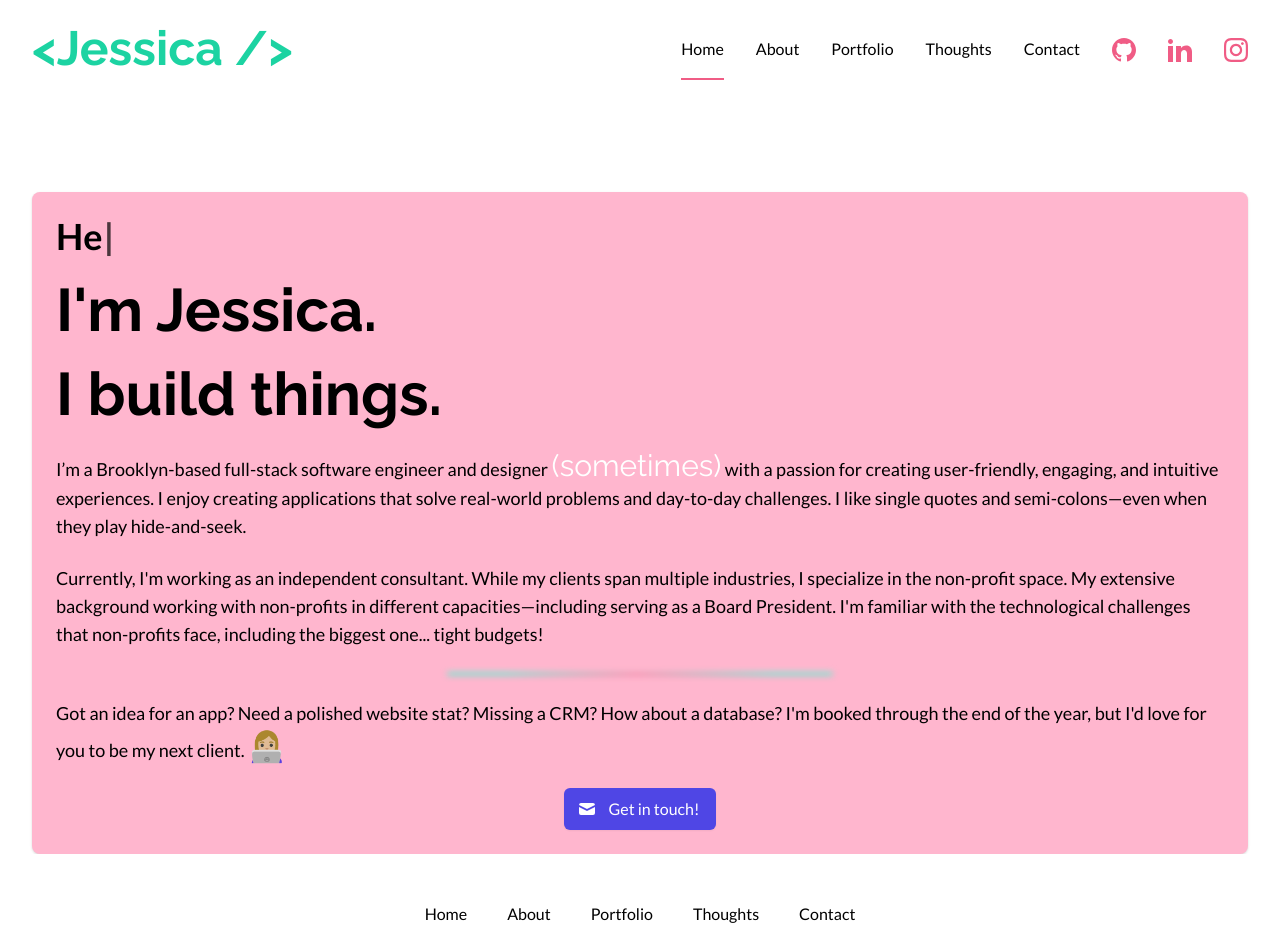
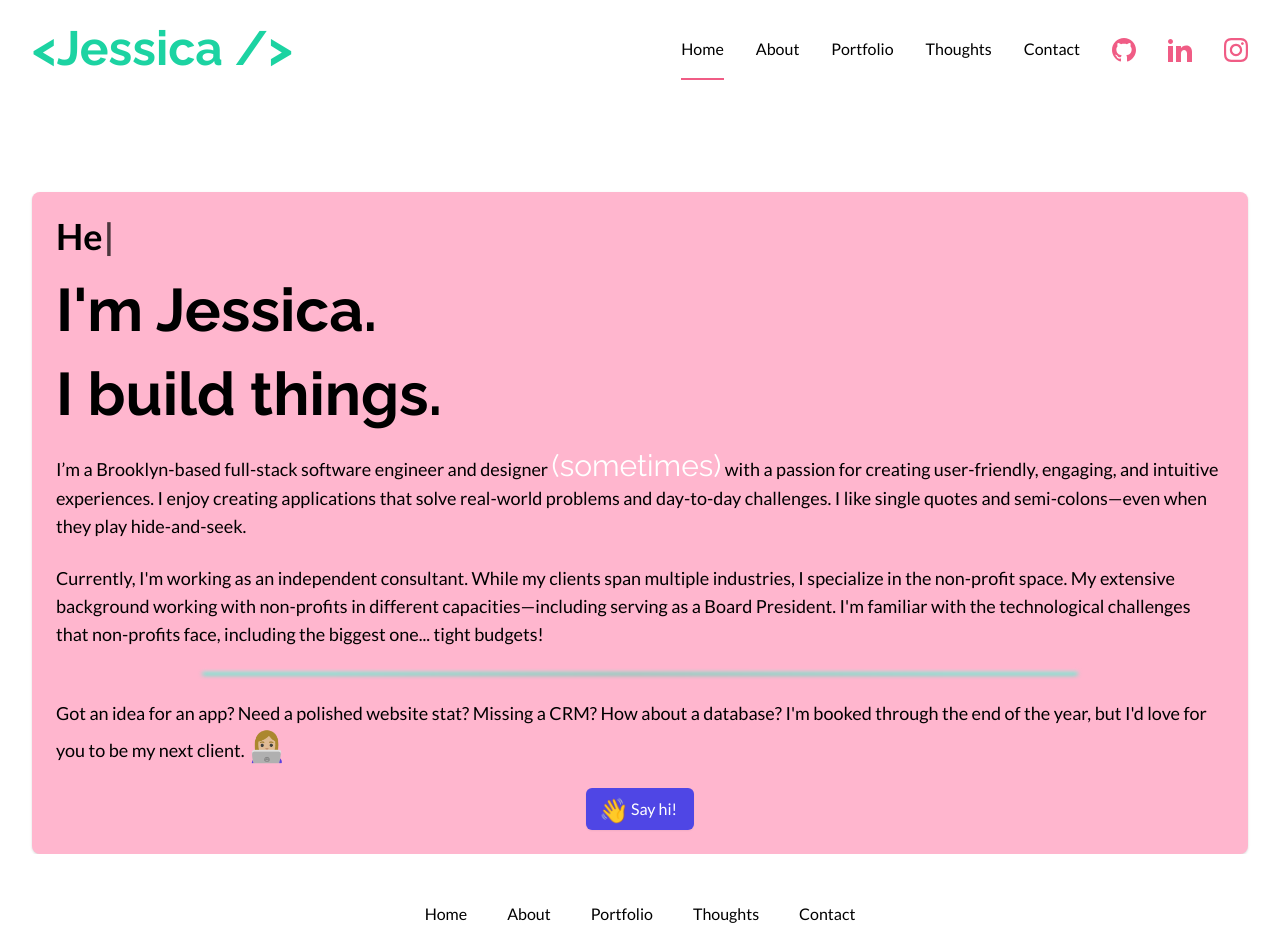
Before and after one commit to jessicagallagher/iamjessg, a Next.js app: page / in a window 1280 px wide. Shown: the top 952 px of the page. Built offline with nearby package versions, Linux system fonts and the light colour scheme.

Commit message:
fix gradient

```diff
--- a/components/HomePage.js
+++ b/components/HomePage.js
@@ -44,8 +44,10 @@ export default function HomePage() {
 						type="button"
 						className="inline-flex items-center px-4 py-2 border border-transparent shadow-sm text-base font-medium rounded-md text-white bg-indigo-600 hover:bg-indigo-700 focus:outline-none focus:ring-2 focus:ring-offset-2 focus:ring-indigo-500"
 					>
-						<MailIcon className="-ml-1 mr-3 h-5 w-5" aria-hidden="true" />
-						Get in touch!
+						<div className='-ml-1 mr-3 -mt-2.5 h-5 w-5 text-2xl'>
+							👋
+						</div>
+						Say hi!
 					</button>
 				</div>
 
--- a/styles/globals.css
+++ b/styles/globals.css
@@ -24,14 +24,14 @@ a {
 
 hr {
   height: 3px;
-  -webkit-filter: blur(3px);
-  width: 33%;
+  -webkit-filter: blur(2px);
+  width: 75%;
   border-radius: 100px 50px;
   background: rgb(3, 255, 200);
   background: linear-gradient(
     90deg,
     rgba(3, 255, 200, 1) 15%,
-    rgba(240, 92, 133, 1) 49%,
+    rgba(28, 211, 162, 1) 49%,
     rgba(3, 255, 200, 1) 85%
   );
 }
```
